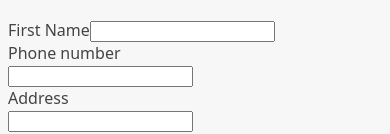
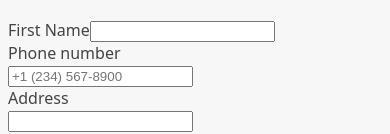
Before and after one commit to m9iv/fast-react-pizza, a React (Vite) app: page /order/new in a window 390 px wide. Shown: the part 259-393 px from the top of the page. Built offline with nearby package versions, Linux system fonts and the light colour scheme.

Commit message:
Add phone number error handling on submit

```diff
--- a/src/features/order/CreateOrder.jsx
+++ b/src/features/order/CreateOrder.jsx
@@ -1,6 +1,6 @@
-import { Form, redirect } from "react-router-dom"
+import { Form, redirect, useActionData, useNavigation } from "react-router-dom"
 import { createOrder } from "../../services/apiRestaurant"
-import { useState } from "react"
+// import { useState } from "react"
 
 // https://uibakery.io/regex-library/phone-number
 const isValidPhone = (str) =>
@@ -36,6 +36,11 @@ function CreateOrder() {
   // const [withPriority, setWithPriority] = useState(false);
   const cart = fakeCart
 
+  const navigation = useNavigation()
+  const isSubmitting = navigation.state === "submitting"
+
+  const formErrors = useActionData()
+
   return (
     <div>
       <h2>Ready to order? Let&lsquo;s go!</h2>
@@ -50,8 +55,14 @@ function CreateOrder() {
         <div>
           <label>Phone number</label>
           <div>
-            <input type="tel" name="phone" required />
+            <input
+              type="tel"
+              name="phone"
+              placeholder="+1 (234) 567-8900"
+              required
+            />
           </div>
+          {formErrors?.phone && <p>{formErrors.phone}</p>}
         </div>
 
         <div>
@@ -74,7 +85,9 @@ function CreateOrder() {
 
         <div>
           <input type="hidden" name="cart" value={JSON.stringify(cart)} />
-          <button>Order now</button>
+          <button disabled={isSubmitting}>
+            {isSubmitting ? "Place order..." : "Order now"}
+          </button>
         </div>
       </Form>
     </div>
@@ -91,6 +104,15 @@ export async function action({ request }) {
     priority: data.priority === "on",
   }
 
+  // Errors handling
+  const errors = {}
+  if (!isValidPhone(order.phone))
+    errors.phone =
+      "Please give us your correct phone number. We might need it to contact you."
+
+  if (Object.keys(errors).length > 0) return errors
+
+  // New order logic and redirect if success
   const newOrder = await createOrder(order)
 
   return redirect(`/order/${newOrder.id}`)
```
